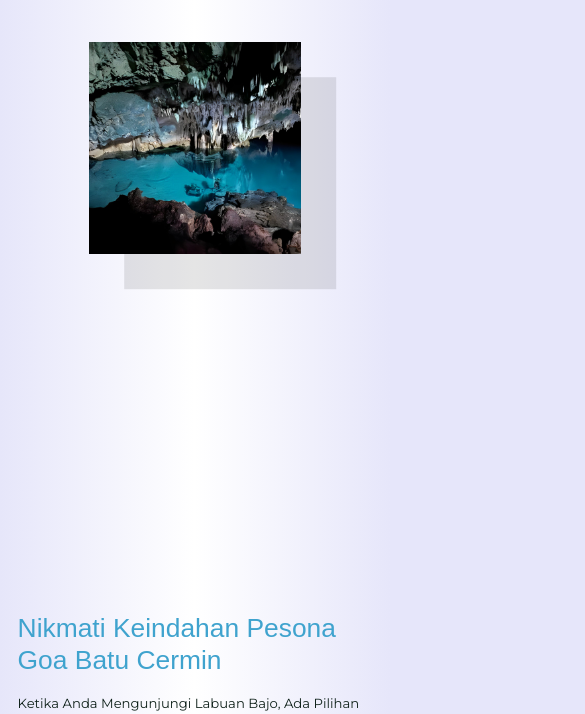
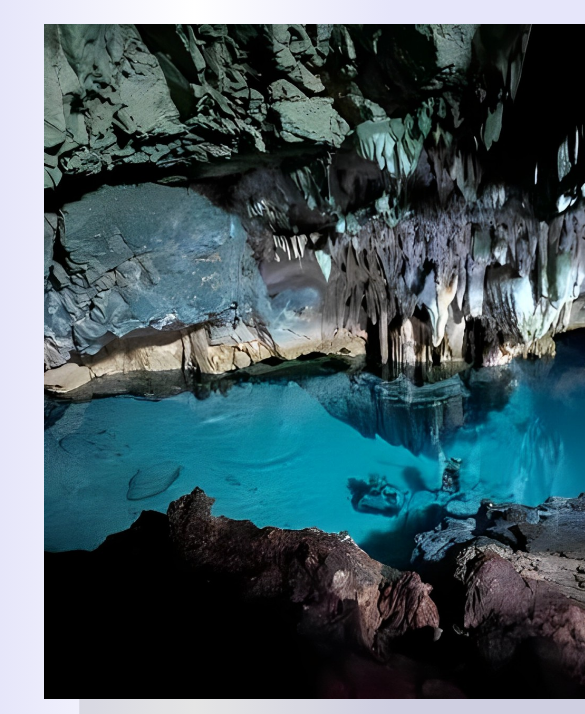
Before and after one commit to ertoello/WisataLabuanBajo, a plain HTML site: page app/blog.html in a window 390 px wide. Shown: the part 64-778 px from the top of the page, 585 px wide, since content can reach past the window. Drawn offline with nearby package versions, Linux system fonts and the light colour scheme; a web font is replaced by a local one.

Commit message:
[UPD] Memperbaharui responsive pada media max-768

```diff
--- a/app/blog.html
+++ b/app/blog.html
@@ -21,12 +21,21 @@
     <link rel="stylesheet" href="../css/loading.css" />
     <style>
 section.about{
-  height: 100vh;
-  width: 100%;
+  /* width: 100%; */
+  /* height: 90rem; */
   background: linear-gradient(to right, #E6E6FA, #fff, #E6E6FA);
+  align-items: center;
+  padding: 10rem 5rem 18rem;
 }
+
 section.about .images{
-  height: 70%;
+  flex: 1 1 42rem;
+  text-align: center;
+}
+
+section.about .images img{
+  width: 80vh;
+  height: 80vh;
 }
 
 section.about a{
@@ -37,9 +46,10 @@ section.about a:hover{
   color: #fff;
 }
 
-.about .images img {
-    width: 80%;
-  }
+.about .content{
+  flex: 1 1 42rem;
+}
+
 .about .content h3{
   font-family: "MuseoModerno", sans-serif;
 }
@@ -53,6 +63,7 @@ section.about a:hover{
     /* margin: 10px; */
     padding: 0.8rem;
     border-radius: 12px;
+    /* align-items: center; */
 }
 
 .gallery .box:hover {
@@ -175,21 +186,6 @@ section.about a:hover{
   gap: 2rem;
 }
 
-@media (max-width: 800px) {
-  .about .images {
-    flex: 1 1 36rem;
-    text-align: center;
-    margin-top: 9rem;
-}
-}
-@media (max-width: 749px) {
-  .about .images{
-    text-align: center;
-}
-  .about .images img {
-    width: 60%;
-}
-}
     </style>
     <!-- google font -->
      <link rel="preconnect" href="https://fonts.googleapis.com">
--- a/css/loadbajo.css
+++ b/css/loadbajo.css
@@ -141,6 +141,18 @@ font-weight: bolder;
 	}
 }
 
+.header-text .about .images{
+		flex: 1 1 30rem;
+	}
+	.header-text .about .images img{
+		/* flex: 1 1 30rem; */
+		width: 70%;
+	}
+	.header-text .about .content{
+		flex: 1 1 42rem;
+		text-align: justify;
+	}
+
 @media (max-width: 1200px) {
     .text-content h1 {
         font-size: 4.5rem;
@@ -151,6 +163,17 @@ font-weight: bolder;
         /* text-align: center; */
         margin-left: 6rem;
     }
+	.header-text .about .images{
+		flex: 1 1 10rem;
+	}
+	.header-text .about .images img{
+		/* flex: 1 1 30rem; */
+		width: 100%;
+	}
+	.header-text .about .content{
+		flex: 1 1 30rem;
+		text-align: justify;
+	}
 }
 
 @media (max-width: 998px) {
@@ -165,6 +188,7 @@ font-weight: bolder;
     .text-content p {
         width: 85%;
     }
+
 }
 
 @media (max-width: 800px) {
@@ -200,13 +224,7 @@ font-weight: bolder;
     .text-content p {
         width: 80%;
     }
-	.about .images{
-		flex: 1 1 30rem;
-	}
-	.about .content{
-		flex: 1 1 30rem;
-		text-align: justify;
-	}
+
 }
 
 @media (max-width: 768px) {
@@ -222,7 +240,19 @@ font-weight: bolder;
     .text-content p {
         width: 90%;
     }
+	.header-text .about .images{
+		flex: 1 1 42rem;
+	}
+	.header-text .about .images img{
+		/* flex: 1 1 30rem; */
+		width: 40%;
+	}
+	.header-text .about .content{
+		flex: 1 1 42rem;
+		text-align: justify;
+	}
 }
+
 
 @media (max-width: 500px) {
 	.navbar a {
```
Also changed, not shown: app/home.html (+3 -3 lines), app/sewaspeedboat.html (+2 -1 lines).
